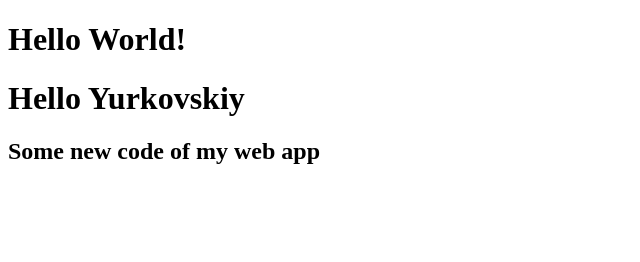
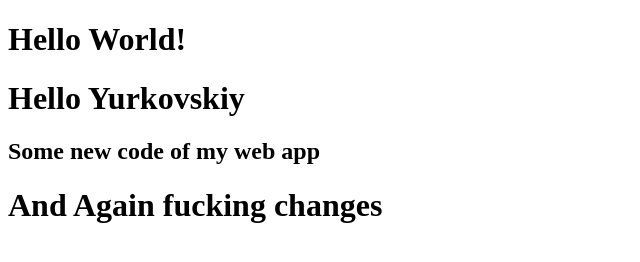
Before and after one commit to testyurkovskiy/testyurkovskiy.github.io, a plain HTML site: page index.html in a window 1280 px wide. Shown: the whole page, without its empty margins (0-640 px from the left). Drawn offline with Linux system fonts and the light colour scheme.

Commit message:
new changes

```diff
--- a/index.html
+++ b/index.html
@@ -4,11 +4,14 @@
     <meta charset="UTF-8">
     <meta name="viewport" content="width=device-width, initial-scale=1.0">
     <meta http-equiv="X-UA-Compatible" content="ie=edge">
+    <meta pragma="no-cache">
+    <meta cache-control="no-cache">
     <title>Document</title>
 </head>
 <body>
     <h1>Hello World!</h1>
     <h1>Hello Yurkovskiy</h1>
     <h2>Some new code of my web app</h2>
+    <h1>And Again fucking changes</h1>
 </body>
 </html>
```
